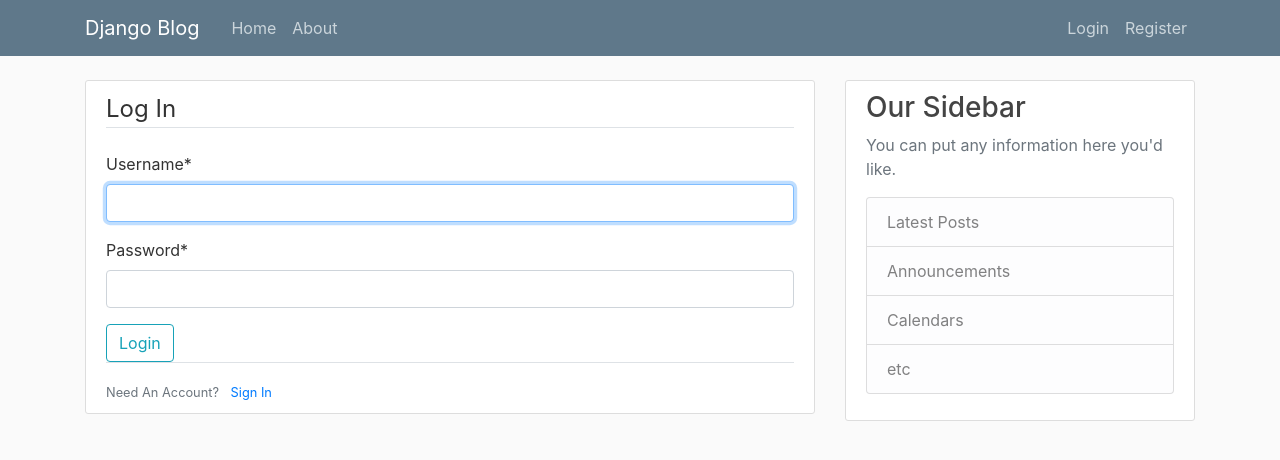
After one commit to mdrakib849/FristProjectDjango, a Django app: page /login/ in a window 1280 px wide. The commit adds this page. Shown: the top 460 px of the page. Run offline with Django 4.2, Linux system fonts and the light colour scheme; some libraries are stand-ins or nearby versions.

Commit message:
LogIn and  LogOut Page Create

```diff
--- a/BlogApp/templates/home/base.html
+++ b/BlogApp/templates/home/base.html
@@ -32,8 +32,15 @@
                 </div>
                 <!-- Navbar Right Side -->
                 <div class="navbar-nav">
-                    <a class="nav-item nav-link" href="#">Login</a>
+
+                    {% if user.is_authenticated %}
+                    <a class="nav-item nav-link" href="{% url 'logout' %}">logout</a>
+                    <a class="nav-item nav-link" href="{% url 'profile' %}">profile</a>
+                    {% else %}
+                    <a class="nav-item nav-link" href="{% url 'login'%}">Login</a>
                     <a class="nav-item nav-link" href="{% url 'register'%}">Register</a>
+                    {% endif %}
+
                 </div>
             </div>
         </div>
--- a/FristProjectDjango/urls.py
+++ b/FristProjectDjango/urls.py
@@ -1,10 +1,15 @@
 from django.contrib import admin
 from django.urls import path, include
 from users import views as user_views
+from django.contrib.auth import views as auth_views
 
 urlpatterns = [
     path('admin/', admin.site.urls),
     path('register/', user_views.register, name="register"),
+    path('profile/', user_views.profile, name="profile"),
+    path('login/', auth_views.LoginView.as_view(template_name='users/login.html'), name="login"),
+    path('logout/', auth_views.LogoutView.as_view(template_name='users/logout.html'), name="logout"),
+
     path('', include('BlogApp.urls')),
 
 ]
--- /dev/null
+++ b/users/templates/users/login.html
@@ -0,0 +1,25 @@
+{% extends "home/base.html" %}
+{% load crispy_forms_tags %}
+{% block content %}
+
+<div class="content-section">
+    <form method="POST">
+        {% csrf_token %}
+        <fieldset class="from-group">
+            <legend class="border-bottom mb-4"> Log In</legend>
+            {{ form|crispy }}
+        </fieldset>
+        <div class="from-group">
+
+            <button class="btn btn-outline-info" type="submit"> Login </button>
+        </div>
+    </form>
+    <div class="border-top pt-3">
+        <small class="text-muted">
+            Need An Account? <a class="ml-2" href="{% url 'register' %}"> Sign In</a>
+        </small>
+    </div>
+</div>
+
+
+{% endblock %}
--- /dev/null
+++ b/users/templates/users/profile.html
@@ -0,0 +1,6 @@
+{% extends "home/base.html" %}
+{% block content %}
+
+<h2>{{user.username}}</h2>
+
+{% endblock %}
--- a/users/templates/users/register.html
+++ b/users/templates/users/register.html
@@ -1,4 +1,5 @@
 {% extends "home/base.html" %}
+{% load crispy_forms_tags %}
 {% block content %}
 
 <div class="content-section">
@@ -6,7 +7,7 @@
         {% csrf_token %}
         <fieldset class="from-group">
             <legend class="border-bottom mb-4"> Join Today</legend>
-            {{ form }}
+            {{ form|crispy }}
         </fieldset>
         <div class="from-group">
 
@@ -15,7 +16,7 @@
     </form>
     <div class="border-top pt-3">
         <small class="text-muted">
-            Already Have An Account? <a class="ml-2" href="#"> Sign In</a>
+            Already Have An Account? <a class="ml-2" href="{% url 'login' %}"> Sign In</a>
         </small>
     </div>
 </div>
```
Also changed, not shown: FristProjectDjango/settings.py (+8 -7 lines), users/templates/users/logout.html (added, +12 -0 lines), users/views.py (+6 -2 lines), BlogApp/views.py (line endings or trailing spaces), db.sqlite3.
